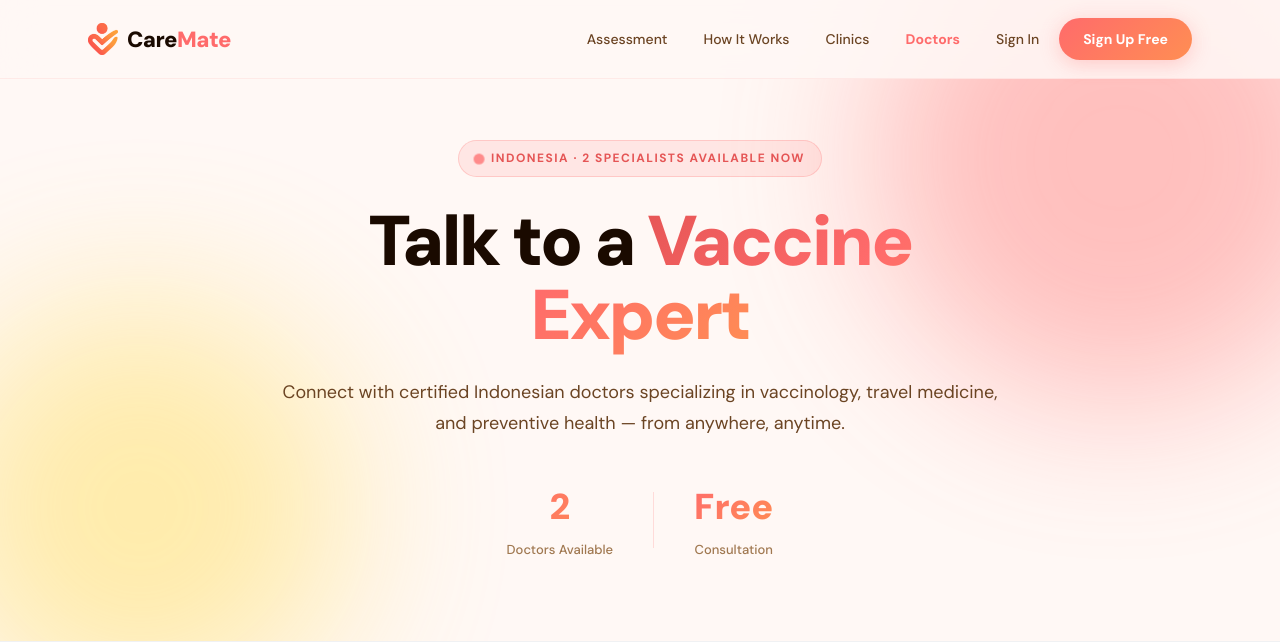
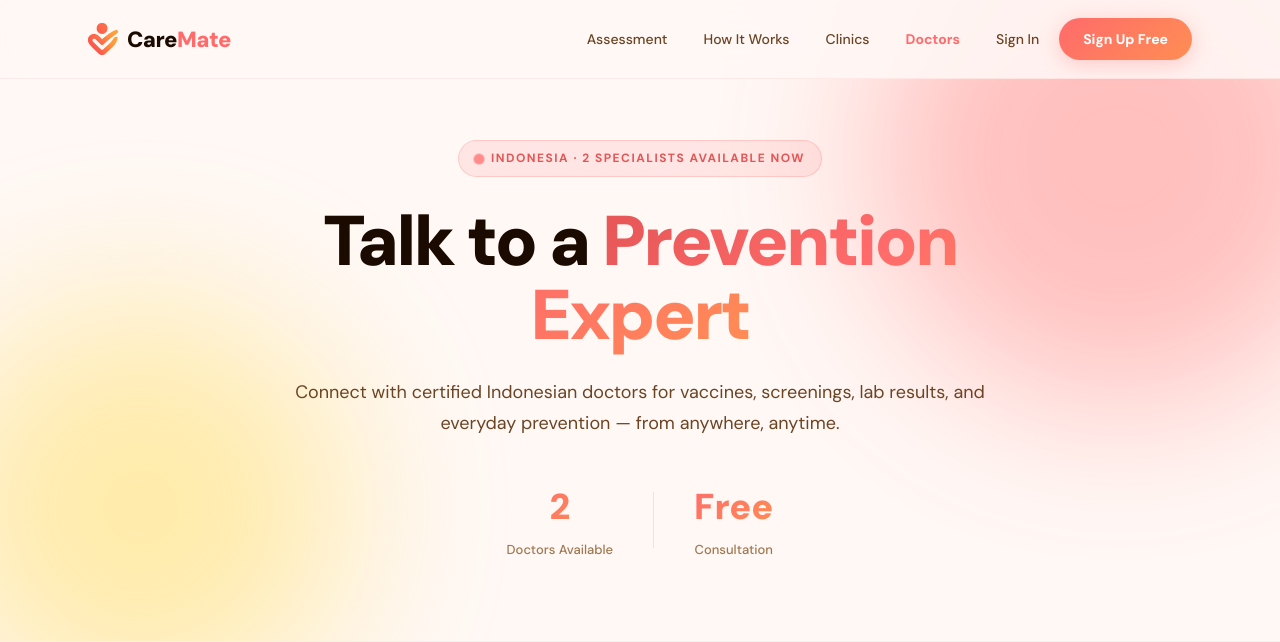
Before and after one commit to poilvetcarl-svg/CareMate, a Flask app: page /teleconsultation in a window 1280 px wide. Shown: the top 642 px of the page. Run offline with Flask 3, Linux system fonts and the light colour scheme; some libraries are stand-ins or nearby versions.

Commit message:
Teleconsultation hero: prevention framing, not vaccine-only
"Talk to a Prevention Expert" — doctors cover vaccines, screenings, lab
results and everyday prevention. Updated meta description too.

Co-Authored-By: Claude Fable 5 <noreply@anthropic.com>

```diff
--- a/templates/teleconsultation.html
+++ b/templates/teleconsultation.html
@@ -6,7 +6,7 @@
   <link rel="icon" type="image/png" href="/static/img/favicon-64.png" />
   <link rel="apple-touch-icon" href="/static/img/favicon-192.png" />
   <title>Teleconsultation — CareMate</title>
-  <meta name="description" content="Talk to certified Indonesian doctors specialising in vaccinology, travel medicine and preventive health — live video consultation from anywhere." />
+  <meta name="description" content="Talk to certified Indonesian doctors about vaccines, screenings, lab results and everyday prevention — live video consultation from anywhere." />
   <link rel="stylesheet" href="{{ url_for('static', filename='css/style.css') }}" />
   <link href="https://fonts.googleapis.com/css2?family=Inter:wght@300;400;500;600;700;800;900&display=swap" rel="stylesheet" />
   <link rel="stylesheet" href="https://unpkg.com/leaflet@1.9.4/dist/leaflet.css" />
@@ -49,8 +49,8 @@
   <div class="blob blob-2"></div>
   <div class="telecon-hero-content">
     <div class="hero-badge"><span class="badge-dot"></span>Indonesia · {{ available_count }} Specialists Available Now</div>
-    <h1 class="hero-title">Talk to a <span class="gradient-text">Vaccine Expert</span></h1>
-    <p class="hero-subtitle">Connect with certified Indonesian doctors specializing in vaccinology, travel medicine, and preventive health — from anywhere, anytime.</p>
+    <h1 class="hero-title">Talk to a <span class="gradient-text">Prevention Expert</span></h1>
+    <p class="hero-subtitle">Connect with certified Indonesian doctors for vaccines, screenings, lab results, and everyday prevention — from anywhere, anytime.</p>
     <div class="telecon-stats">
       <div class="tstat"><span class="tstat-num">{{ available_count }}</span><span class="tstat-label">Doctors Available</span></div>
       <div class="tstat-div"></div>
```
